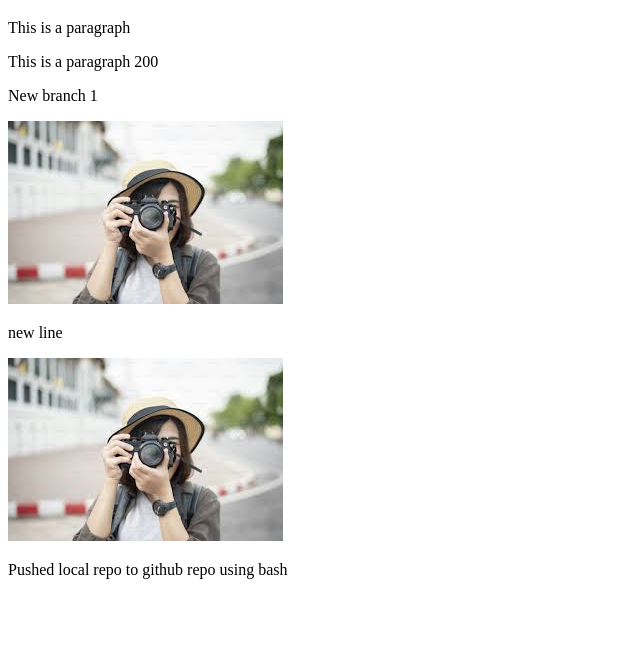
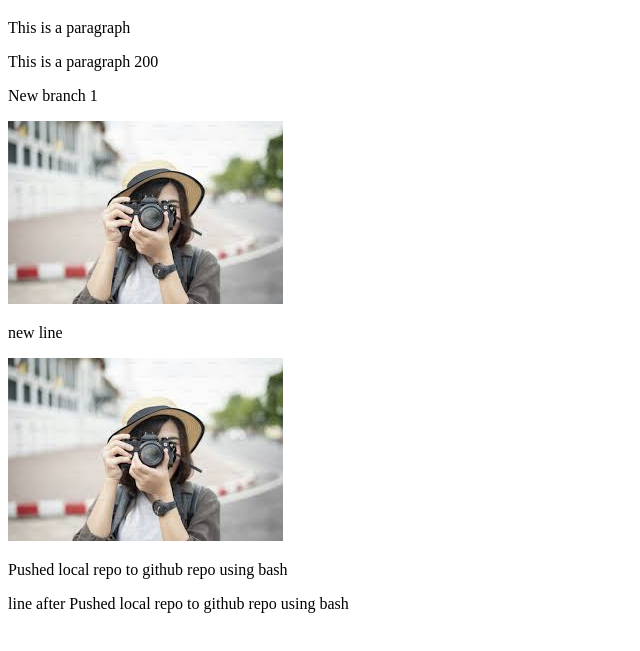
Before and after one commit to practicep6666/GIT-DEMO, a plain HTML site: page index.html in a window 1280 px wide. Shown: the part 61-712 px from the top of the page, without its empty margins (0-640 px from the left). Drawn offline with Linux system fonts and the light colour scheme.

Commit message:
second commit after pushed to github repo

```diff
--- a/index.html
+++ b/index.html
@@ -14,5 +14,6 @@
     <p>new line</p>
     <img src="girl - Copy.jpg" alt="">
     <p>Pushed local repo to github repo using bash</p>
+    <p>line after Pushed local repo to github repo using bash</p>
 </body>
 </html>
```
